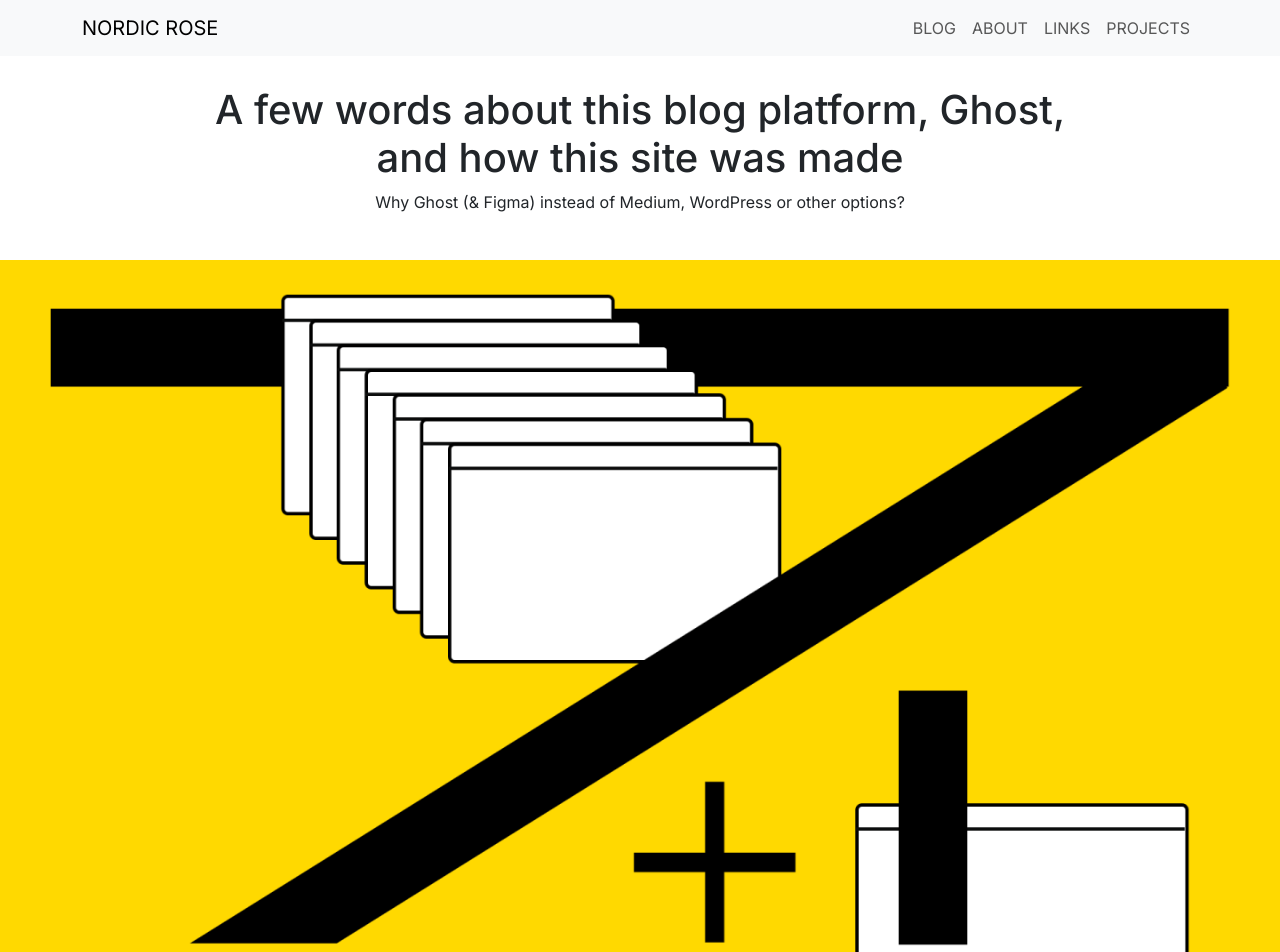
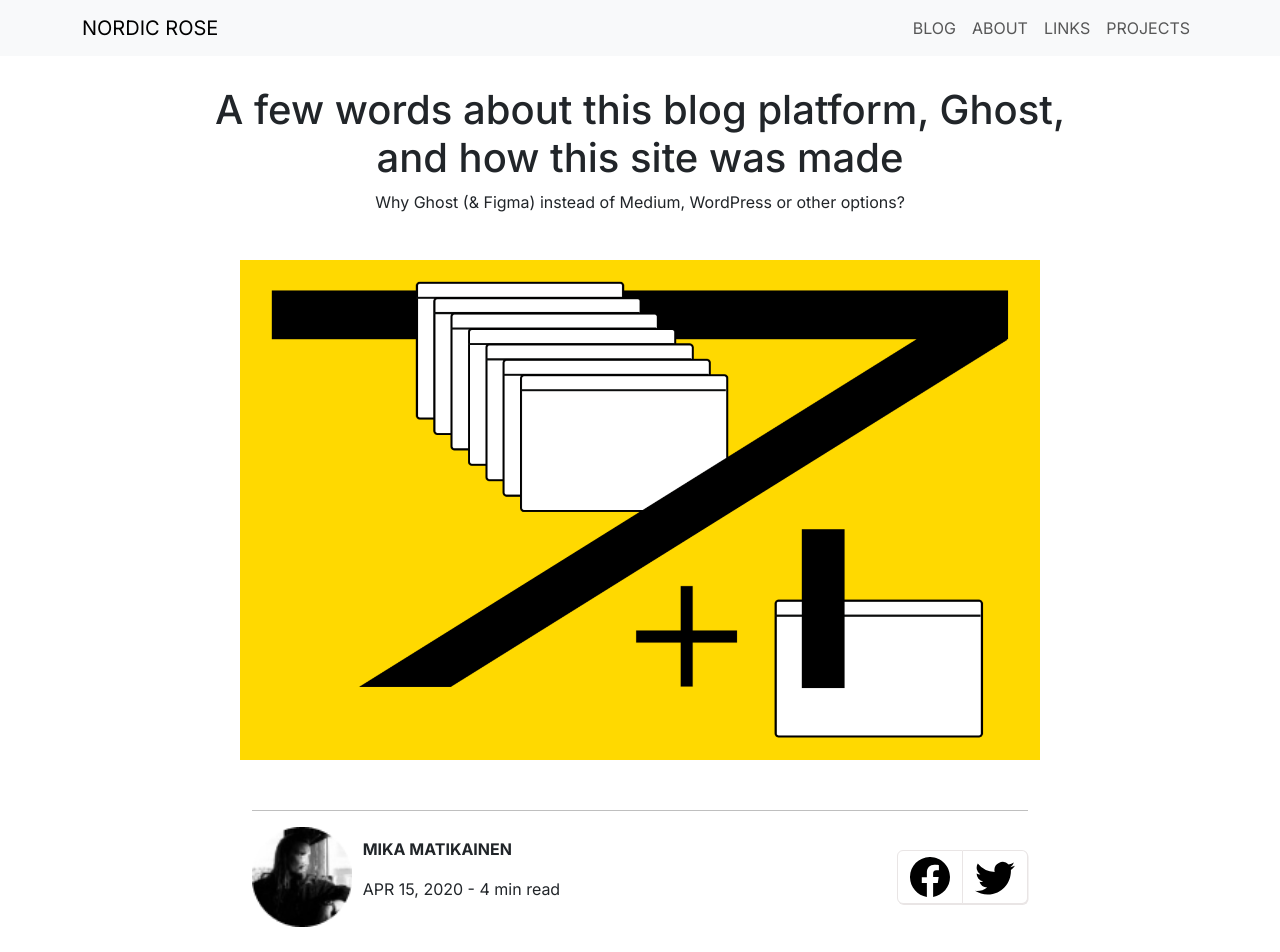
Before and after one commit to DanielRomeo/NordicRose, a Next.js app in the folder frontend/: page /Article in a window 1280 px wide. Shown: the top 952 px of the page. Built offline with nearby package versions, Linux system fonts and the light colour scheme.

Commit message:
Finalized the frontend article page design

```diff
--- a/frontend/src/app/Article/page.tsx
+++ b/frontend/src/app/Article/page.tsx
@@ -30,15 +30,19 @@
 					className={Styles.Image}
 					src="/NordicHomeImage.png"
 					width={800}
-					height={800}
+					height={500}
 					alt="Picture of the author"
 				/>
 			</div>
 
-			<hr />
+
+
 
 			{/* Actual Article */}
 			<ActualArticleComponent></ActualArticleComponent>
+
+			<hr />
+			{/* <br style={{marginTop: '100px'}}/> */}
 
 
 			<Container className={Styles.Container}>
--- a/frontend/src/app/Components/ActualArticleComponent.tsx
+++ b/frontend/src/app/Components/ActualArticleComponent.tsx
@@ -4,7 +4,6 @@
 import Image from 'next/image'
 import Styles from './Styles/ActualArticleComponent.module.scss'
 import { BsFacebook, BsTwitter } from "react-icons/bs";
-import { FaBeer } from "react-icons/fa";
 
 
 const AuthorComponent = (): ReactNode=> {
@@ -16,10 +15,13 @@
 
     return (
         <Container className={Styles.Container}>
+
+            <hr  className={Styles.hr}/>
+
             <div className={Styles.ReadDetails}>
                 <Row className={Styles.MainRow}>
-                    <Col className={Styles.ContentCol} style={{border: '1px solid purple'}} lg={7} md={7} sm={12}>
-                        <Col style={{border: '1px solid green'}} lg={3} md={3} >
+                    <Col className={Styles.ContentCol} style={{}} lg={7} md={7} sm={12}>
+                        <Col style={{}} lg={3} md={3} >
                             <Image
                                 src="/thumbnail.png"
                                 width={100}
@@ -38,7 +40,7 @@
                         </Col>
                     </Col>
 
-                    <Col className={Styles.buttonCol} style={{border: '1px solid purple'}} lg={5} md={5} sm={12}>
+                    <Col className={Styles.buttonCol} style={{}} lg={5} md={5} sm={12}>
 
 
                             <Button className={Styles.Facebookbutton}><BsFacebook size={40}></BsFacebook></Button>
--- a/frontend/src/app/Components/AuthorComponent.tsx
+++ b/frontend/src/app/Components/AuthorComponent.tsx
@@ -13,6 +13,9 @@
 
     return (
         <Row className={Styles.MainRow}>
+
+            {/* <hr style={{marginTop: '40px'}}/> */}
+
             <Col lg={4} md={4} sm={5}>
                 <div>
                     <Image
--- a/frontend/src/app/Components/Styles/ActualArticleComponent.module.scss
+++ b/frontend/src/app/Components/Styles/ActualArticleComponent.module.scss
@@ -1,5 +1,12 @@
 .Container{
+    margin-top: 50px;
     max-width: 800px;
+
+    .hr{
+        color: black;
+        // height: 5px;
+        // size: 5;
+    }
 
     .ReadDetails{
         margin-bottom: 30px;
@@ -25,10 +32,19 @@
                 .Facebookbutton{
                     border-top-right-radius: 0px;
                     border-bottom-right-radius: 0px;
+                    color: black;
+                    background-color: white;
+                    border: 1px solid  #e9e5e5 ;
+                    box-shadow: 1px 1px #e9e5e5;
                 }
                 .Twitterbutton{
                     border-top-left-radius: 0px;
                     border-bottom-left-radius: 0px;
+                    color: black;
+                    background-color: white;
+                    border: 1px solid  #e9e5e5 ;
+                    border-left: none;
+                    box-shadow: 0.5px 1px #e9e5e5;
                 }
             }
         }
--- a/frontend/src/app/Components/Styles/Article.module.scss
+++ b/frontend/src/app/Components/Styles/Article.module.scss
@@ -4,3 +4,8 @@
         padding-right: 20%;
     }
 }
+
+.Container{
+
+    // margin-top: 100px;
+}
--- a/frontend/src/app/Styles/Article.module.scss
+++ b/frontend/src/app/Styles/Article.module.scss
@@ -12,14 +12,16 @@
 }
 
 .ImageContainer{
-    width: 100%;
-    overflow: hidden;
-    margin-bottom: 30px;
+    display: flex;
+        justify-content: center;
+        align-items: center;
+        margin: 0 auto;
 
     .Image{
-        width: 100%;
-        height: auto;
-        display: block;
+        // width: 100%;
+        // height: auto;
+        // display: block;
+
     }
 }
 .Container{
```
Also changed, not shown: 1 other file (tests, documents, lock files or other folders).
